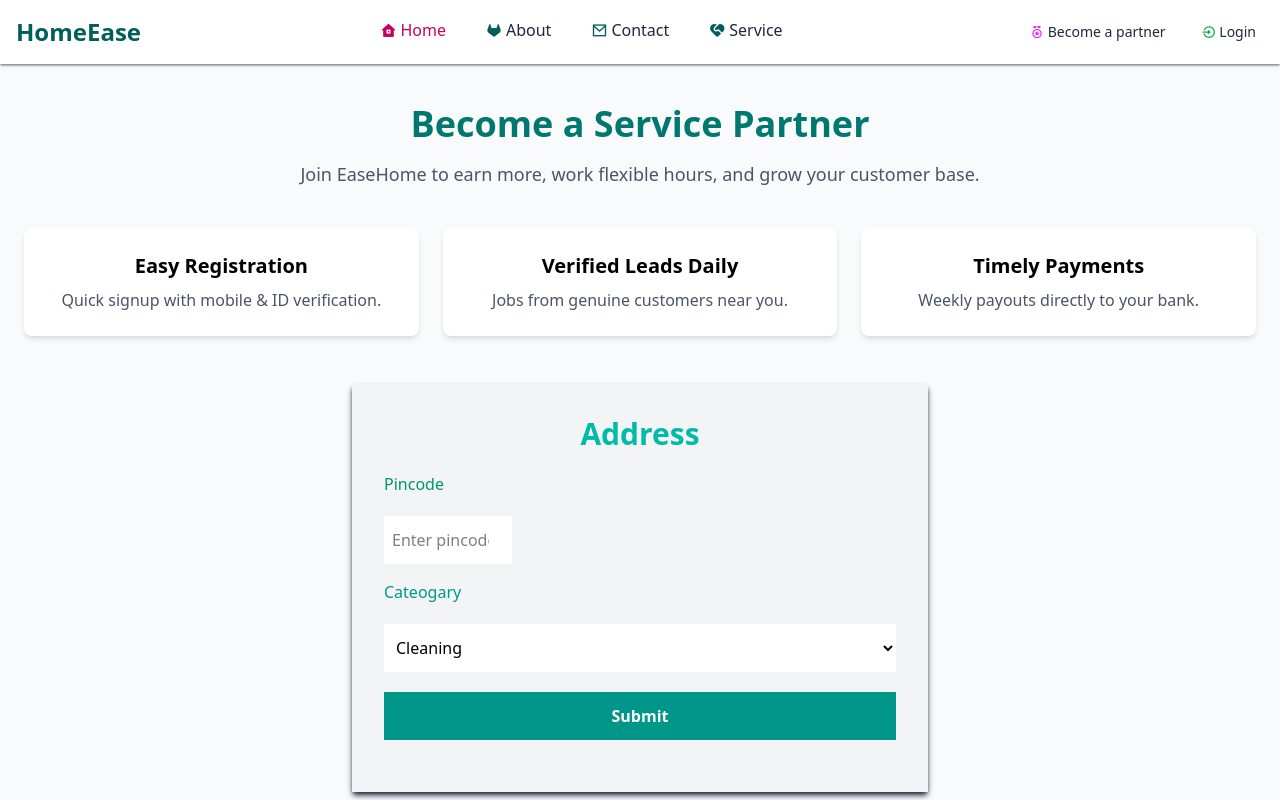
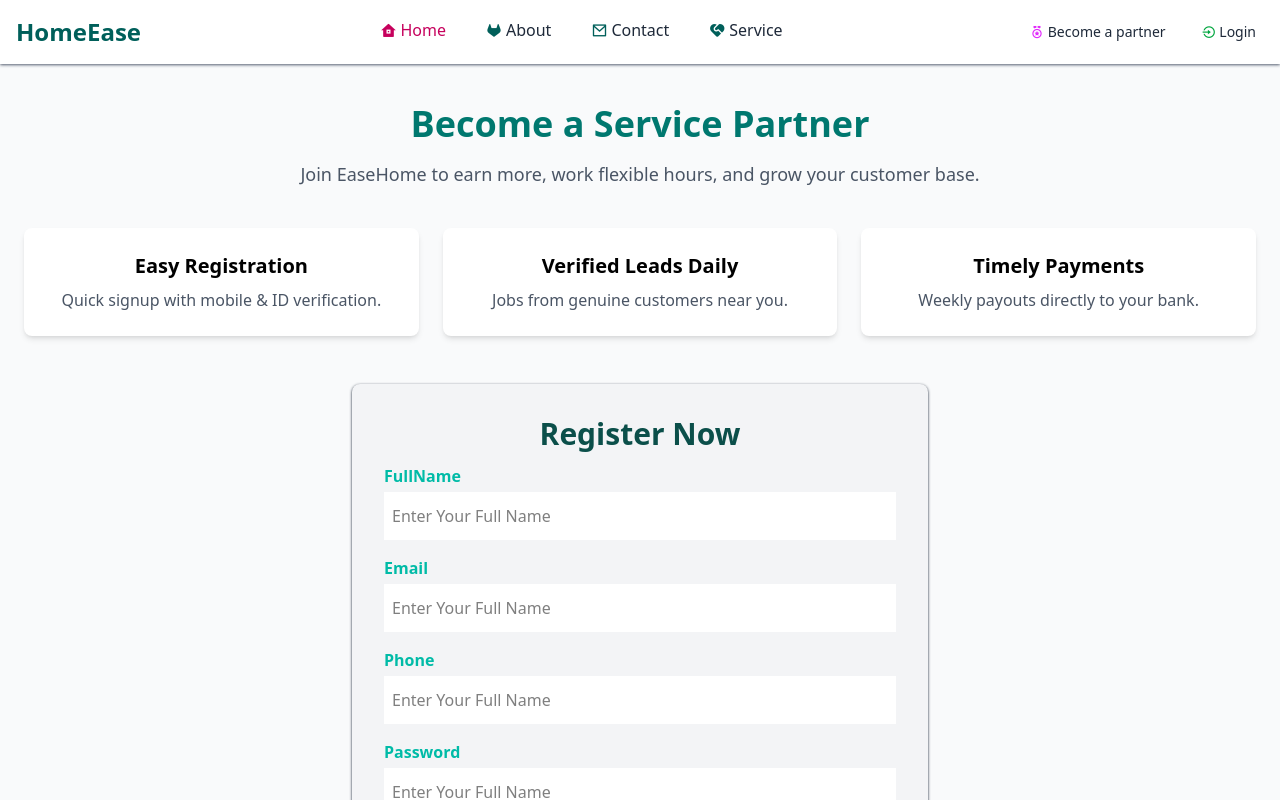
Before and after one commit to RAHUL676789/HomeEase, a React (Vite) app in the folder client/: page /partner in a window 1280 px wide. Shown: the top 800 px of the page. Built offline with nearby package versions, Linux system fonts and the light colour scheme.

Commit message:
beacma e

```diff
--- a/client/src/App.css
+++ b/client/src/App.css
@@ -1 +1,9 @@
 @import "tailwindcss";
+
+.no-scrollbar::-webkit-scrollbar {
+  display: none;
+}
+.no-scrollbar {
+  -ms-overflow-style: none;
+  scrollbar-width: none;
+}
--- a/client/src/App.jsx
+++ b/client/src/App.jsx
@@ -2,7 +2,7 @@ import { useState } from 'react'
 import {BrowserRouter,Routes,Route} from "react-router-dom"
 
 import './App.css'
-import Navbar from './Components/Navbar'
+import Navbar from './Components/Other/Navbar'
 import HeroSlider from "./Components/Hero/HeroSlider"
 import BecomePartner from './Pages/BecomePartner'
 // import HeroSection from './Components/HeroSection'
@@ -12,6 +12,7 @@ function App() {
   return (
    <BrowserRouter>
      <Navbar/>
+
 
      <Routes>
         <Route path="/" element={<HeroSlider />} />
--- /dev/null
+++ b/client/src/Components/Other/Loader.jsx
@@ -0,0 +1,13 @@
+export default function Loader() {
+  return (
+    <div className="fixed inset-0 z-50 bg-black/1  flex items-center justify-center pointer-events-auto">
+      <div className="relative w-8 h-8">
+        {/* Rotating Ring */}
+        <div className="absolute inset-0 rounded-full border-4 border-t-blue-500 border-b-transparent animate-spin"></div>
+
+        {/* Inner Circle Glow */}
+        <div className="absolute inset-2 rounded-full bg-white/30 backdrop-blur-md shadow-inner"></div>
+      </div>
+    </div>
+  );
+}
--- a/client/src/Components/Parterner/PartnerForm.jsx
+++ b/client/src/Components/Parterner/PartnerForm.jsx
@@ -1,11 +1,11 @@
 import React from 'react'
 import { useForm } from "react-hook-form"
-const PartnerForm = () => {
+const PartnerForm = ({handlePreviData}) => {
 
     const { register, handleSubmit, formState: { errors } } = useForm();
     const formSubmit = (data)=>{
+        handlePreviData(data);
 
-console.log(data);
     }
     return (
         <form onSubmit={handleSubmit(formSubmit)} className='bg-gray-100  max-w-xl mx-auto p-8 rounded-lg  shadow-sm shadow-gray-800 '>
--- a/client/src/Components/Parterner/PartnerForm2.jsx
+++ b/client/src/Components/Parterner/PartnerForm2.jsx
@@ -1,32 +1,96 @@
-import React from 'react'
+import React, { useState } from 'react'
+import WebLoader from '../Other/Loader'
+import pinApi from '../../utils/Apis'
+import { useForm } from 'react-hook-form'
 
-const PartnerForm2 = () => {
+const PartnerForm2 = ({ handlePreviData, prevStep }) => {
+
+  const { register, handleSubmit, formState: { errors } } = useForm();
+  const [pin, setPin] = useState(null)
+  const [Loader, setLoader] = useState(false);
+  const [AddData, setAddData] = useState({
+    Country: "",
+    State: "",
+    District: ""
+  })
+
+  const handlePin = async () => {
+    try {
+      setLoader((prev) => !prev)
+      const data = await pinApi(pin);
+      console.log(data);
+      setAddData({ ...data });
+      setLoader((prev) => !prev);
+    } catch (error) {
+      console.log(error)
+    }
+  }
+
+
+  const handleFormSubmit = (data)=>{
+        handlePreviData(data);
+  }
+
+
+  const handlInputChange = (e) => {
+    setAddData((prev) => {
+      return { ...prev, [e.target.name]: e.target.value }
+    })
+  }
   return (
-    <form className='max-w-xl flex flex-col bg-gray-100  mx-auto p-8 shadow-md shadow-gray-800'>
+    <form onSubmit={handleSubmit(handleFormSubmit)} className='max-w-xl flex flex-col bg-gray-100  mx-auto p-8 shadow-md shadow-gray-800'>
       <h2 className='text-center font-bold text-teal-500 text-3xl mb-5'>Address</h2>
-      <div className="inp flex flex-col mb-4 gap-4">
-        <label htmlFor="" className='text-emerald-600 font-medium mb-1'>Pincode</label>
-        <input type="number" placeholder='Enter pincode' className='py-3 px-2 bg-white max-w-32' />
-       {false &&  <div className='flex justify-between px-4  py-2'>
-          <div className="add flex flex-col"><label htmlFor="state" className='text-xs mb-1'>State</label><input type="text" className='max-w-32 py-3 border-0 outline-0 px-2 bg-white' /></div>
-          <div className="add flex flex-col"><label htmlFor="Country" className='text-xs mb-1'>Country</label><input type="text"  className='max-w-32 px-2 bg-white py-3 border-0 outline-0 '/></div>
-          <div className="add flex flex-col"><label htmlFor="Dist" className='text-xs mb-1'>Dist</label><input type="text" className='max-w-32 px-2 py-3 bg-white border-0 outline-0' /></div>
-        </div>}
+      <div className="inp relative flex justify-start items-center  mb-4 gap-4">
+        <label htmlFor="" className='text-emerald-600 font-medium mb-1'>      </label>
+        {Loader && <WebLoader />}
+        <input {...register("pincode",{
+          required:"pincode is required"
+        })} onInput={(e) => setPin(e.target.value)} type="number" placeholder='Enter pincode' className='py-3 px-2 bg-white max-w-32' />
+        {errors.pincode && <p className='text-red-500 text-xs'> {errors.pincode.message}</p>}
+        <button onClick={handlePin} type='button' className='border bg-teal-500 text-xs  text-white active:translate-y-0.5 py-0 cursor-pointer font-bold h-8 w-16 text-center'>Search</button>
+
+
 
       </div>
+      {AddData.Country && <div className='flex overflow-scroll no-scrollbar justify-between px-4  gap-4 py-2'>
+        <div className="add flex flex-col "><label htmlFor="state" className='text-xs mb-1'>State</label>
+          <input {...register("State",{
+            required:"state is required"
+          })} onChange={handlInputChange} name='State' value={AddData?.State} type="text" className='max-w-32 py-3 border-0 outline-0 px-2 bg-white' />
+          {errors.State && <p className='text-red-500 text-xs'>{errors.State.message} </p>}
+          </div>
+        <div className="add flex flex-col"><label htmlFor="Country" className='text-xs mb-1'>Country</label><input {...register("Country",{
+          required:"Country is required"
+        })} name='Country' onChange={handlInputChange} value={AddData?.Country} type="text" className='max-w-32 px-2 bg-white py-3 border-0 outline-0 ' />
+          {errors.Country && <p className='text-red-500 text-xs'>{errors.Country.message} </p>}
+        </div>
+        <div className="add flex flex-col"><label htmlFor="Dist" className='text-xs mb-1'>Dist</label><input {...register("District",{
+          required:"District is required"
+        })} onChange={handlInputChange} name='District' value={AddData?.District} type="text" className='max-w-32 px-2 py-3 bg-white border-0 outline-0' />
+          {errors.District && <p className='text-red-500 text-xs'>{errors.District.message} </p>}
+        </div>
+      </div>
+      }
       <div className="inp flex flex-col gap-4">
         <label htmlFor="cateogary " className='mb-1 text-teal-600 font-medium'>Cateogary</label>
-        <select name="cateogary" id="" className='w-full bg-white py-3 px-2'>
-
+        <select {...register("cateogary",{
+          required:"cateogary  is required"
+        })} name="cateogary" id="" className='w-full bg-white py-3 px-2'>
+          <option value="">Choose Cateogary</option>
           <option value="cleaning">Cleaning</option>
-          <option value="cleaning">Cleaning</option>
-          <option value="cleaning">Cleaning</option>
-          <option value="cleaning">Cleaning</option>
-          <option value="cleaning">Cleaning</option>
+          <option value="cleaning">Car-Wash</option>
+          <option value="cleaning">Plumber</option>
+          <option value="cleaning">Electrician</option>
+          <option value="cleaning">Beautician</option>
         </select>
+          {errors.cateogary && <p className='text-red-500 text-xs'>{errors.cateogary.message} </p>}
       </div>
 
-      <button className=' px-7 py-3 bg-teal-600 text-white my-5 cursor-pointer active:translate-y-0.5 font-bold'>Submit</button>
+      <div className='flex gap-4'>
+        <button onClick={prevStep} type='button' className=' px-7 py-3 bg-teal-600 text-white my-5 cursor-pointer active:translate-y-0.5 font-bold'>prev</button>
+        <button type='submit' className=' px-7 py-3 bg-teal-600 text-white my-5 cursor-pointer active:translate-y-0.5 font-bold'>Next</button>
+
+      </div>
 
     </form>
   )
--- /dev/null
+++ b/client/src/Components/Parterner/Preview.jsx
@@ -0,0 +1,20 @@
+import React from 'react'
+
+const Preview = ({data}) => {
+  return (
+    <div>
+{Object.entries(data).map(([item, key]) => {
+  return (
+    <div key={item}>
+
+      <span>{item}</span>
+       <span>{key}</span>
+    </div>
+  );
+})
+}
+    </div>
+  )
+}
+
+export default Preview
--- a/client/src/Pages/BecomePartner.jsx
+++ b/client/src/Pages/BecomePartner.jsx
@@ -1,10 +1,42 @@
 // import PartnerFeatures from "../components/PartnerFeatures";
 // import PartnerForm from "../components/PartnerForm";
+import { useState } from "react";
 import PartnerFeatures from "../Components/Parterner/PartnerFeature";
 import PartnerForm from "../Components/Parterner/PartnerForm";
 import PartnerForm2 from "../Components/Parterner/PartnerForm2";
+import Preview from "../Components/Parterner/Preview";
 
 const BecomePartner = () => {
+  const TotalStep = 2;
+  const [step, setstep] = useState(0);
+  const [preview, setpreview] = useState({});
+
+
+  const handlePreviData = (data)=>{
+    console.log(data);
+    console.log(preview);
+          setpreview((prev)=>{
+            return {
+              ...prev,
+              ...data
+            }
+          });
+          nextStep();
+
+  }
+
+  const nextStep = ()=>{
+     if(step !== TotalStep){
+        setstep((prev)=>prev + 1);
+     }
+  }
+
+  const prevStep = ()=>{
+    if(step == 1){
+       setstep((prev)=>prev - 1);
+    }
+  }
+
   return (
     <div className="min-h-screen bg-gray-50 px-6 py-10">
       <h1 className="text-4xl font-bold text-center mb-4 text-teal-700">
@@ -16,7 +48,11 @@ const BecomePartner = () => {
 
       <PartnerFeatures />
       <div className="mt-12">
-        <PartnerForm2 />
+
+          {step === 0 && <PartnerForm handlePreviData = {handlePreviData} />}
+         { step === 1 && <PartnerForm2 handlePreviData={handlePreviData} prevStep={prevStep}/>}
+         {step === TotalStep && <Preview data={preview}/>}
+
       </div>
     </div>
   );
--- /dev/null
+++ b/client/src/utils/Apis.js
@@ -0,0 +1,20 @@
+const baseUrl = import.meta.env.VITE_API_URL;
+
+
+export default async function pinApi(pincode) {
+    try {
+
+        const pinData = await fetch(`${baseUrl}${pincode}`);
+
+        const result = await pinData.json();
+        console.log();
+        return {
+            Country: result[0].PostOffice[0].Country,
+            District: result[0].PostOffice[0].District,
+            State:result[0].PostOffice[0].State
+        };
+
+    } catch (error) {
+        console.log(error)
+    }
+}
```
Also changed, not shown: client/src/Components/Other/Navbar.jsx (renamed from client/src/Components/Navbar.jsx), 1 other file (tests, documents, lock files or other folders).
